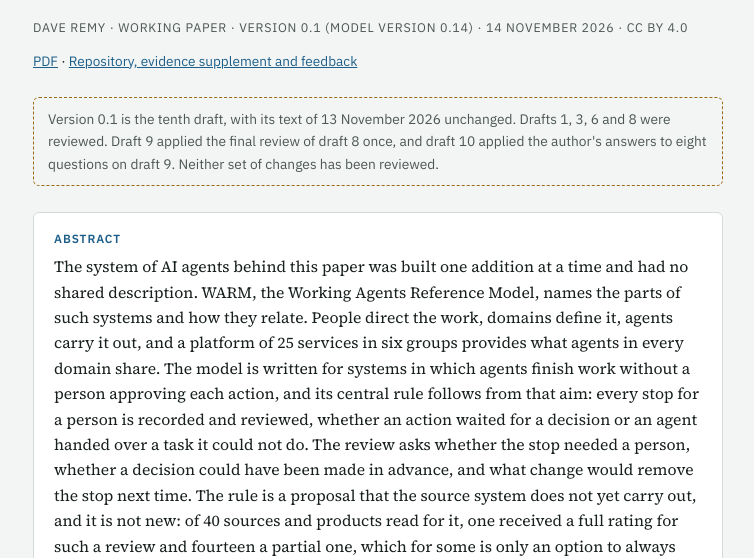
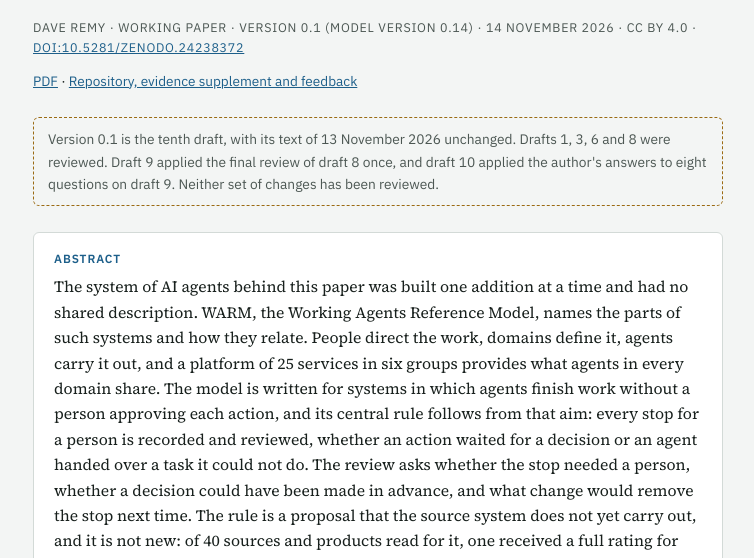
Before and after one commit to daveremy/warm, a plain HTML site: page docs/index.html in a window 1280 px wide. Shown: the part 242-800 px from the top of the page, without its empty margins (262-1016 px from the left). Drawn offline with Linux system fonts and the light colour scheme.

Commit message:
Add Zenodo DOI 10.5281/zenodo.24238372

```diff
--- a/docs/index.html
+++ b/docs/index.html
@@ -128,7 +128,7 @@ table.wide{font-size:.76rem} table.wide th,table.wide td{padding:5px 6px} table.
 
 <h1>WARM: the Working Agents Reference Model</h1>
 <p class="subtitle">The parts of a system in which agents finish work end to end, and a rule for reviewing every stop for a person. Derived from one implementation, three agent platforms and fourteen published models, and mapped to ten vendor products</p>
-<p class="byline">Dave Remy · Working paper · Version 0.1 (model version 0.14) · 14 November 2026 · CC BY 4.0</p>
+<p class="byline">Dave Remy · Working paper · Version 0.1 (model version 0.14) · 14 November 2026 · CC BY 4.0 · <a href="https://doi.org/10.5281/zenodo.24238372">doi:10.5281/zenodo.24238372</a></p>
 <p class="pdflink"><a href="warm.pdf">PDF</a> · <a href="https://github.com/daveremy/warm">Repository, evidence supplement and feedback</a></p>
 
 <div class="draft">Version 0.1 is the tenth draft, with its text of 13 November 2026 unchanged. Drafts 1, 3, 6 and 8 were reviewed. Draft 9 applied the final review of draft 8 once, and draft 10 applied the author's answers to eight questions on draft 9. Neither set of changes has been reviewed.</div>
```
Also changed, not shown: 3 other files.
